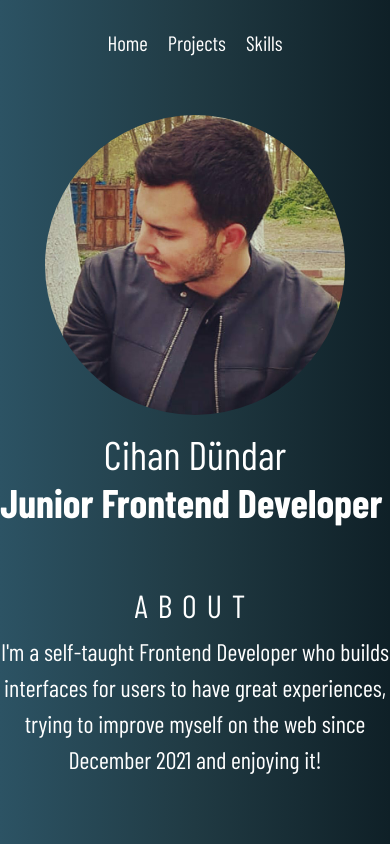
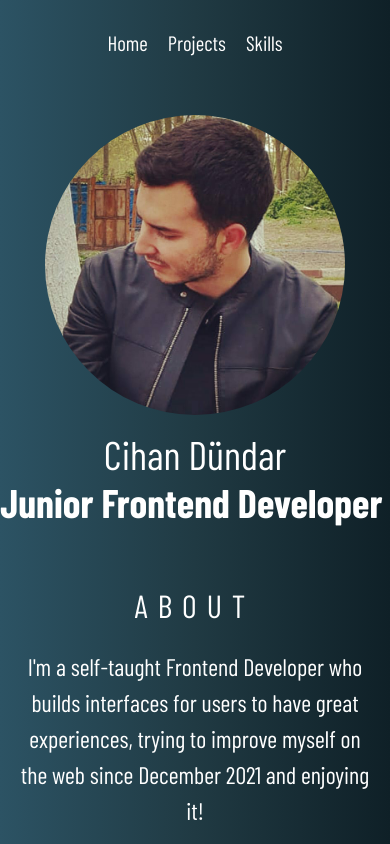
Before and after one commit to cihandundar/portfolio-next, a Next.js app: page / in a window 390 px wide. Shown: the top 844 px of the page. Built offline with nearby package versions, Linux system fonts and the light colour scheme; a web font is replaced by a local one.

Commit message:
responsive fix

```diff
--- a/src/styles/main.scss
+++ b/src/styles/main.scss
@@ -15,6 +15,10 @@ section {
     text-align: center;
     width: 400px;
     line-height: 1.5;
+    @media (max-width: 426px) {
+      width: 100%;
+      padding: 15px;
+    }
   }
 
   > button {
```
